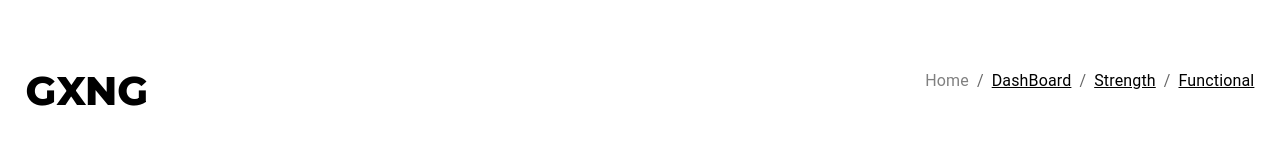
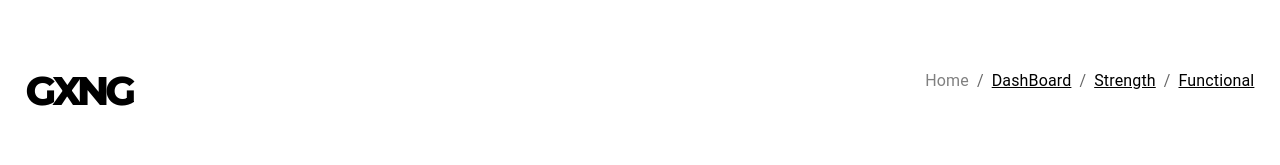
Before and after one commit to gsigor84/gxng2, a Next.js app: page / in a window 1280 px wide. Shown: the top 165 px of the page. Built offline with nearby package versions, Linux system fonts and the light colour scheme.

Commit message:
make it better

```diff
--- a/styles/globals.css
+++ b/styles/globals.css
@@ -68,7 +68,7 @@ padding: 2%;
 .logo{
   font-Size:40px;
   font-Family:'Montserrat', sans-serif;
-
+  letter-spacing: -4px;
 }
 .subTitle{
   font-Size:20px;
```
Also changed, not shown: public/logo1.png (added).
